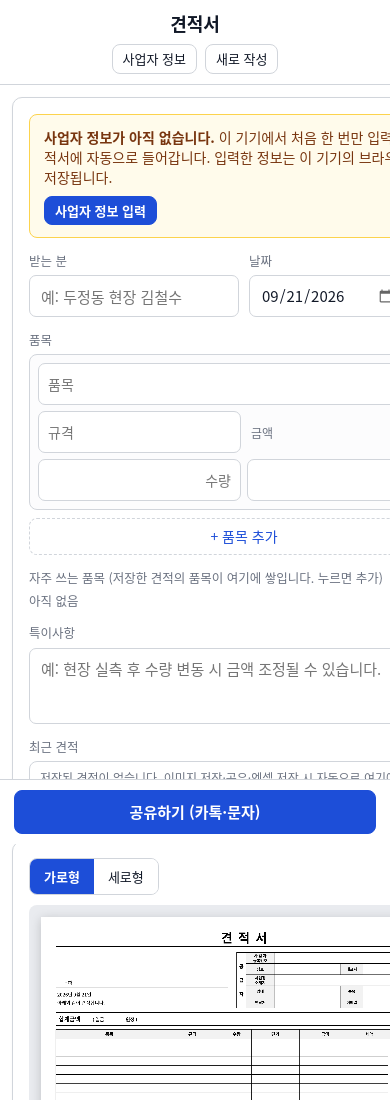
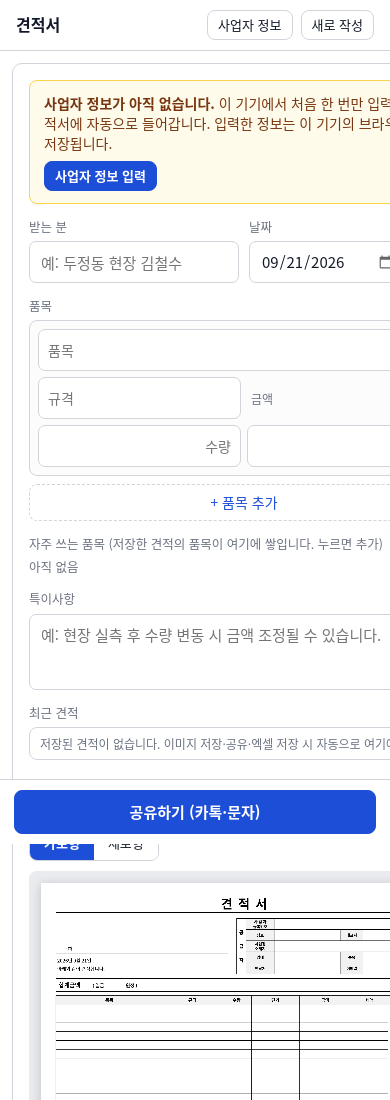
Before and after one commit to doyeoni833/yujin-quote, a plain HTML site: page index.html in a window 390 px wide. Shown: the top 1100 px of the page. Drawn offline with nearby package versions, Linux system fonts and the light colour scheme.

Commit message:
휴대폰 상단 바: 제목 왼쪽, 버튼 오른쪽 한 줄
Co-Authored-By: Claude Fable 5.1 <noreply@anthropic.com>

```diff
--- a/index.html
+++ b/index.html
@@ -96,9 +96,8 @@
   .dlg-actions{display:flex;justify-content:flex-end;gap:8px;margin-top:14px}
 
   @media (max-width:900px){
-    .hwrap{flex-direction:column;gap:8px}
-    header h1{font-size:18px;text-align:center}
-    .hbtns{justify-content:center}
+    header h1{font-size:16px;min-width:0;overflow:hidden;text-overflow:ellipsis;white-space:nowrap}
+    .hbtns{flex-shrink:0}
     .layout{grid-template-columns:1fr;padding:12px 12px 90px}
     .preview{position:static}
     .pv-bar .desk{display:none}
```
